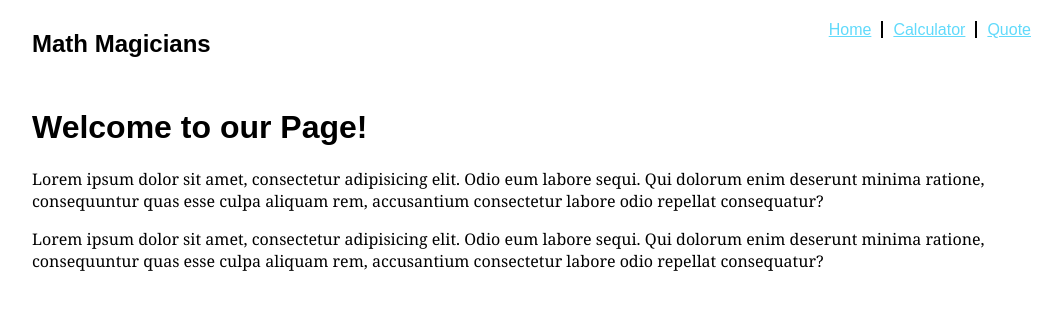
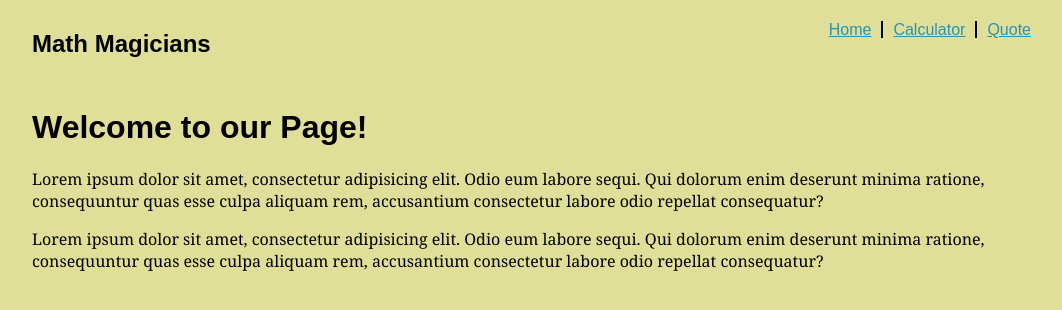
Before and after one commit to aakbarkhan/math-magic, a React (Create React App) app: page / in a window 1280 px wide. Shown: the top 310 px of the page, without its empty margins (106-1168 px from the left). Built offline with nearby package versions, Linux system fonts and the light colour scheme.

Commit message:
Chnge the bg color

```diff
--- a/src/App.css
+++ b/src/App.css
@@ -1,3 +1,7 @@
+body {
+  background-color: rgb(223, 223, 154);
+}
+
 .App {
   text-align: center;
 }
@@ -53,7 +57,7 @@
 
 a {
   padding: 0 10px;
-  color: #61dafb;
+  color: #2a93b1;
   border-right: 2px solid black;
 }
 
```
